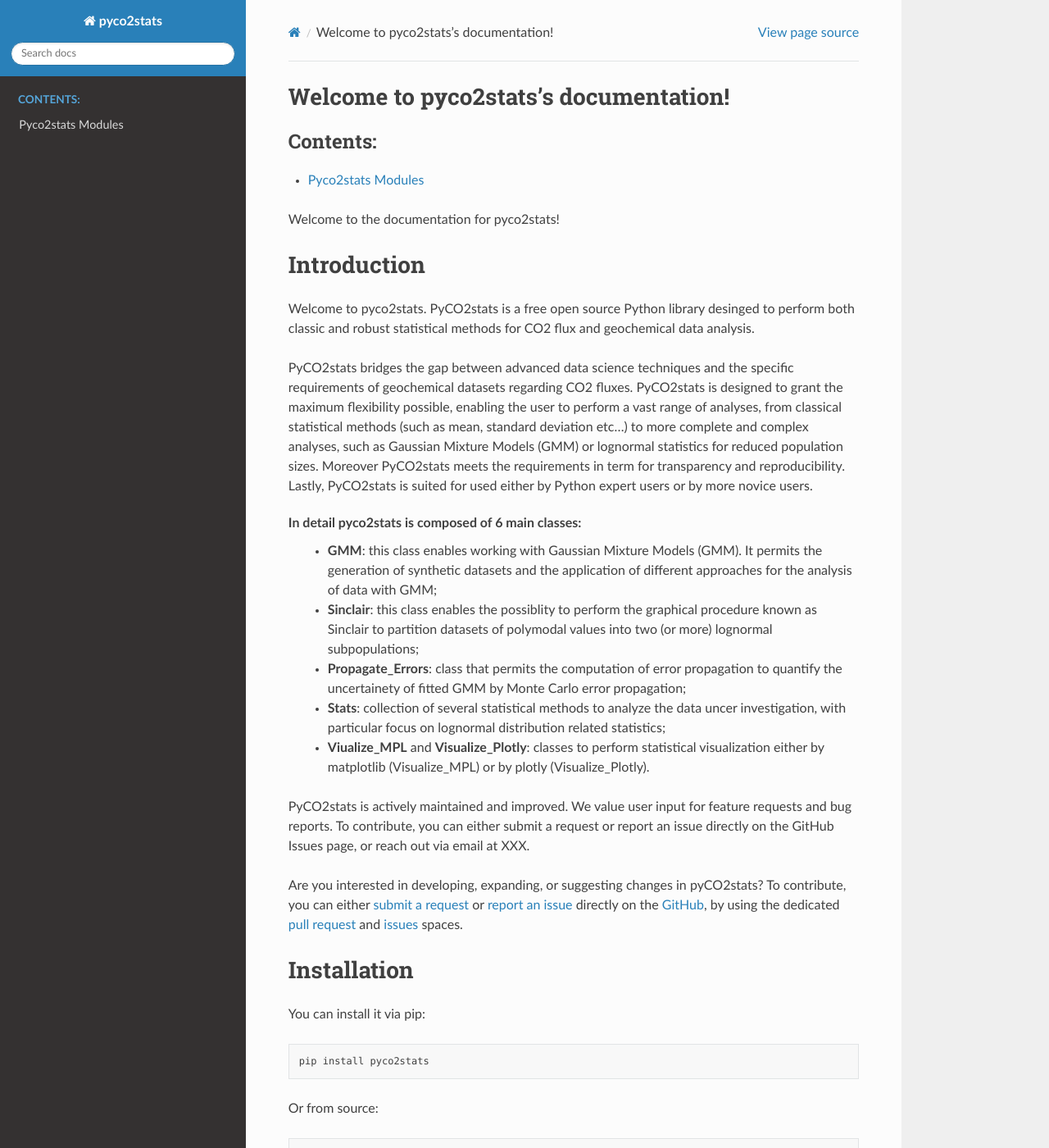
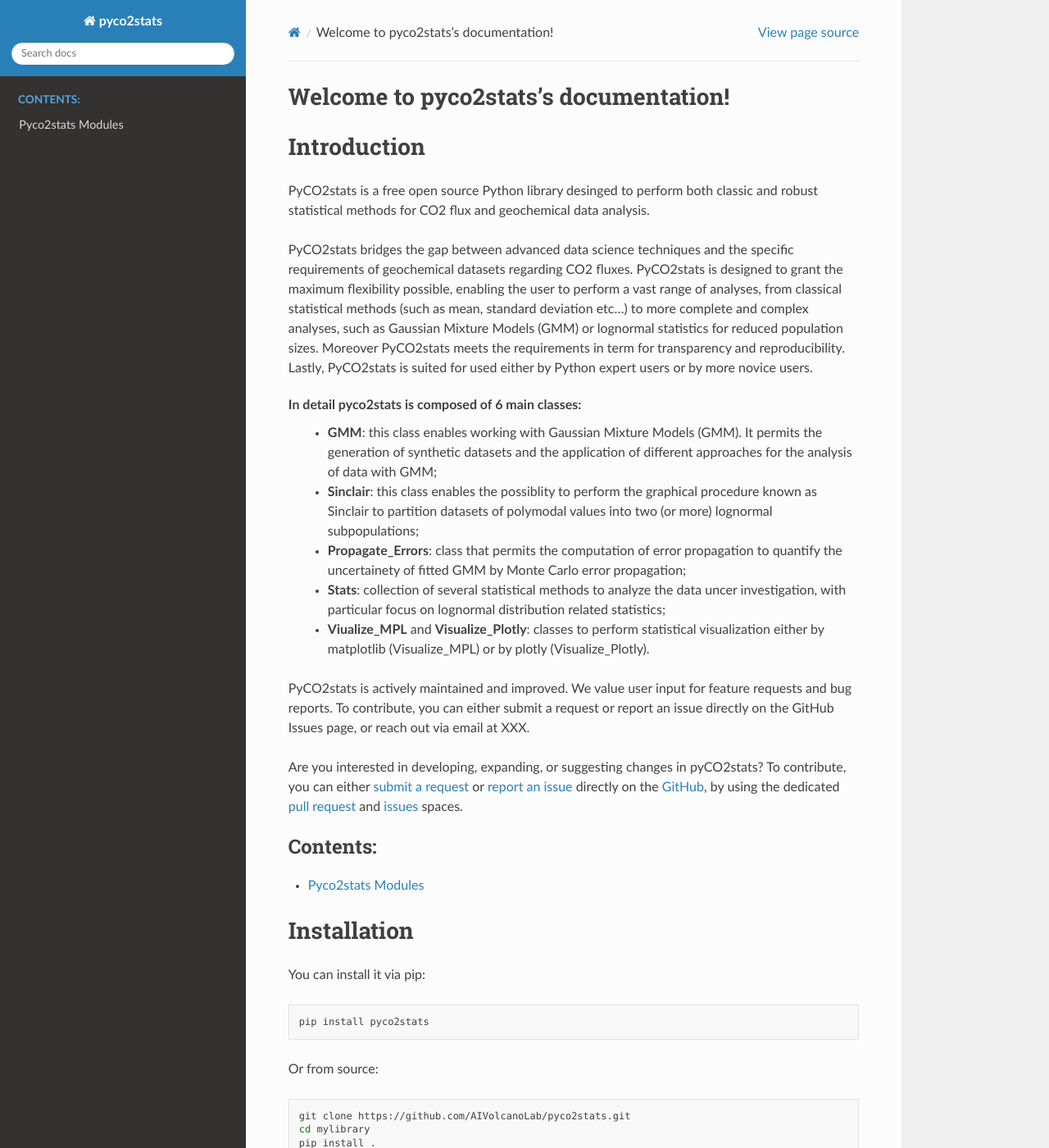
Before and after one commit to AIVolcanoLab/pyco2stats, a Sphinx documentation site: the page built from docs/index.rst, in a window 1280 px wide and 1400 px high. Shown: the whole window at 82% size. Built offline with Sphinx 7.4.7 and the Read the Docs theme 3.1.0, drawn with Linux system fonts in a browser that asks for light colours; pages that are not in the unit, such as notebooks, are missing from menus.

Commit message:
Update index.rst

```diff
--- a/docs/index.rst
+++ b/docs/index.rst
@@ -6,21 +6,9 @@
 Welcome to pyco2stats's documentation!
 ======================================
 
-.. toctree::
-   :maxdepth: 2
-   :caption: Contents:
-
-   introduction
-   modules
-   installation
-   citation
-
-Welcome to the documentation for pyco2stats!
-
 Introduction
 ============
 
-Welcome to pyco2stats.
 PyCO2stats is a free open source Python library desinged to perform both classic and robust statistical methods for CO2 flux and geochemical data analysis.
 
 PyCO2stats bridges the gap between advanced data science techniques and the specific requirements
```
Also changed, not shown: other parts of docs/index.rst (+8 -0 lines).
